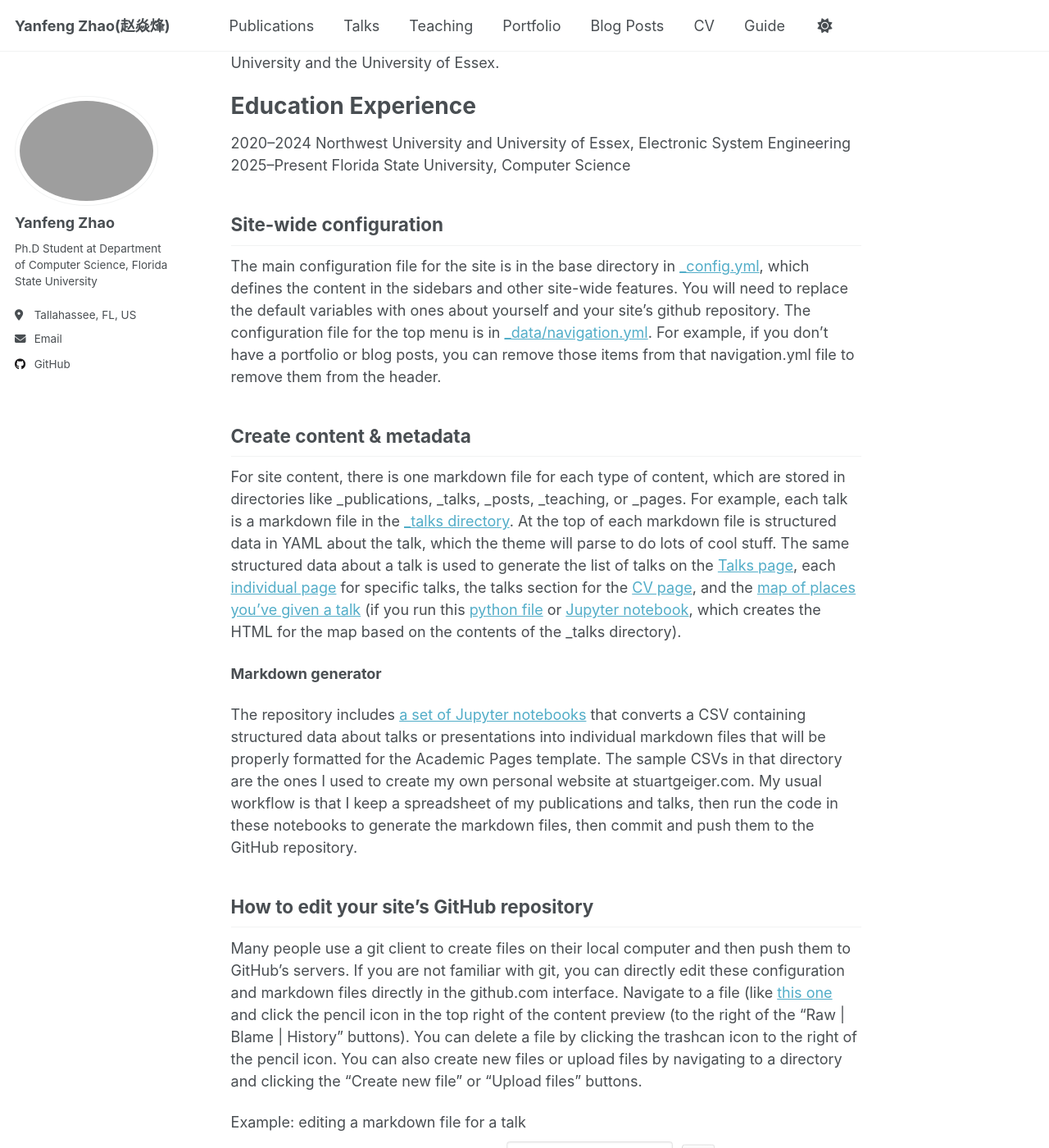
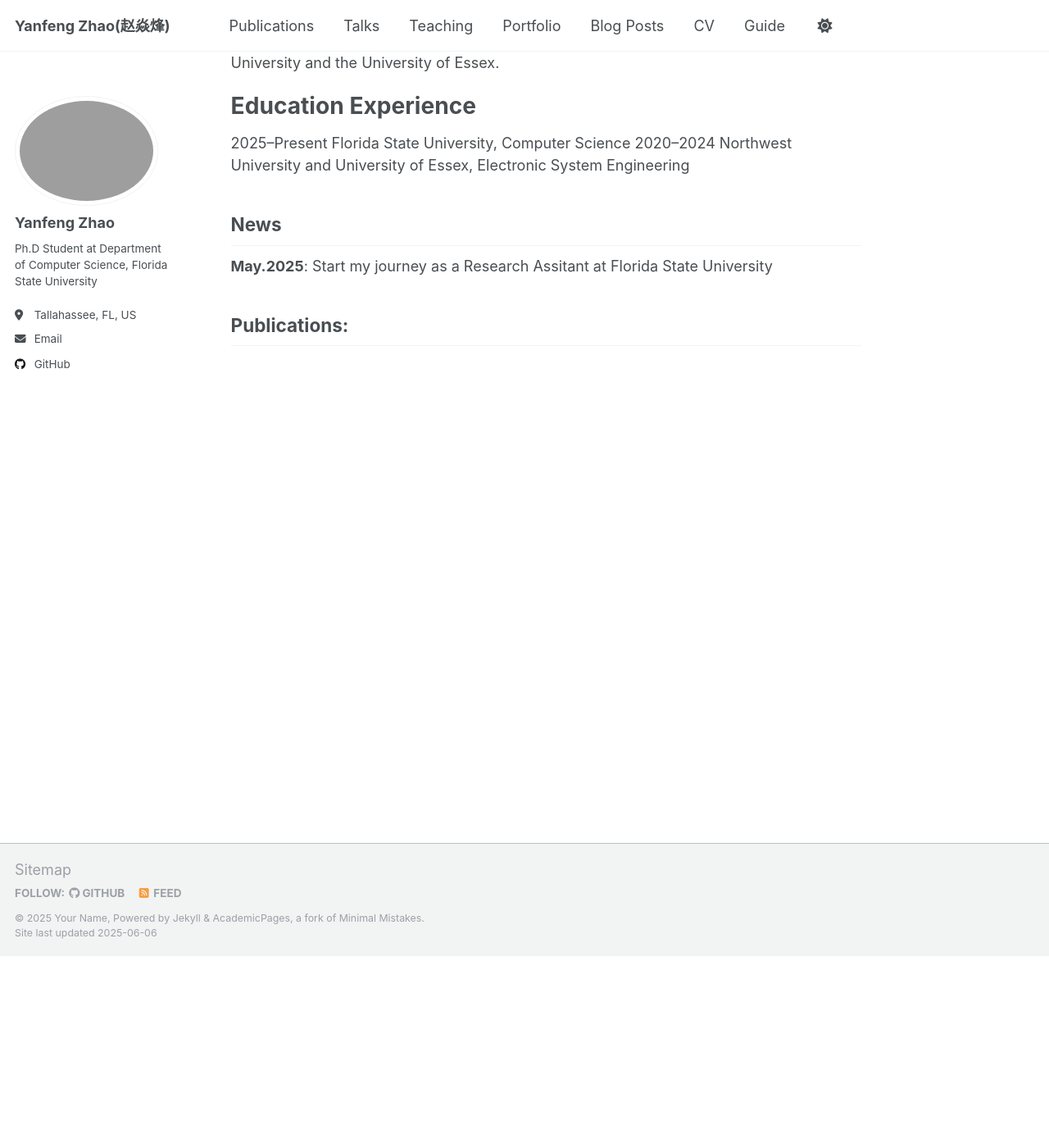
Before and after one commit to YanfengZhaoMakeX/YanfengZhaoMakeX.github.io, a Jekyll site: the page built from _pages/about.md, in a window 1280 px wide and 1400 px high, scrolled down 234 px. Shown: the whole window at 82% size. Built offline with Jekyll 4.4.1, drawn with Linux system fonts in a browser that asks for light colours; some of the changed text lies outside the part shown.

Commit message:
Update about.md

```diff
--- a/_pages/about.md
+++ b/_pages/about.md
@@ -13,31 +13,17 @@ I am a Ph.D. student in the Department of Computer Science at Florida State Univ
 
 Education Experience
 ======
-2020--2024                        Northwest University and University of Essex, Electronic System Engineering\
-2025--Present                     Florida State University, Computer Science
+2025--Present                       Florida State University, Computer Science
+2020--2024                          Northwest University and University of Essex, Electronic System Engineering
 
 
 
-Site-wide configuration
+News
 ------
-The main configuration file for the site is in the base directory in [_config.yml](https://github.com/academicpages/academicpages.github.io/blob/master/_config.yml), which defines the content in the sidebars and other site-wide features. You will need to replace the default variables with ones about yourself and your site's github repository. The configuration file for the top menu is in [_data/navigation.yml](https://github.com/academicpages/academicpages.github.io/blob/master/_data/navigation.yml). For example, if you don't have a portfolio or blog posts, you can remove those items from that navigation.yml file to remove them from the header.
 
-Create content & metadata
+
+**May.2025**: Start my journey as a Research Assitant at Florida State University
+
+
+Publications:
 ------
-For site content, there is one markdown file for each type of content, which are stored in directories like _publications, _talks, _posts, _teaching, or _pages. For example, each talk is a markdown file in the [_talks directory](https://github.com/academicpages/academicpages.github.io/tree/master/_talks). At the top of each markdown file is structured data in YAML about the talk, which the theme will parse to do lots of cool stuff. The same structured data about a talk is used to generate the list of talks on the [Talks page](https://academicpages.github.io/talks), each [individual page](https://academicpages.github.io/talks/2012-03-01-talk-1) for specific talks, the talks section for the [CV page](https://academicpages.github.io/cv), and the [map of places you've given a talk](https://academicpages.github.io/talkmap.html) (if you run this [python file](https://github.com/academicpages/academicpages.github.io/blob/master/talkmap.py) or [Jupyter notebook](https://github.com/academicpages/academicpages.github.io/blob/master/talkmap.ipynb), which creates the HTML for the map based on the contents of the _talks directory).
-
-**Markdown generator**
-
-The repository includes [a set of Jupyter notebooks](https://github.com/academicpages/academicpages.github.io/tree/master/markdown_generator
-) that converts a CSV containing structured data about talks or presentations into individual markdown files that will be properly formatted for the Academic Pages template. The sample CSVs in that directory are the ones I used to create my own personal website at stuartgeiger.com. My usual workflow is that I keep a spreadsheet of my publications and talks, then run the code in these notebooks to generate the markdown files, then commit and push them to the GitHub repository.
-
-How to edit your site's GitHub repository
-------
-Many people use a git client to create files on their local computer and then push them to GitHub's servers. If you are not familiar with git, you can directly edit these configuration and markdown files directly in the github.com interface. Navigate to a file (like [this one](https://github.com/academicpages/academicpages.github.io/blob/master/_talks/2012-03-01-talk-1.md) and click the pencil icon in the top right of the content preview (to the right of the "Raw | Blame | History" buttons). You can delete a file by clicking the trashcan icon to the right of the pencil icon. You can also create new files or upload files by navigating to a directory and clicking the "Create new file" or "Upload files" buttons.
-
-Example: editing a markdown file for a talk
-![Editing a markdown file for a talk](/images/editing-talk.png)
-
-For more info
-------
-More info about configuring Academic Pages can be found in [the guide](https://academicpages.github.io/markdown/), the [growing wiki](https://github.com/academicpages/academicpages.github.io/wiki), and you can always [ask a question on GitHub](https://github.com/academicpages/academicpages.github.io/discussions). The [guides for the Minimal Mistakes theme](https://mmistakes.github.io/minimal-mistakes/docs/configuration/) (which this theme was forked from) might also be helpful.
```
